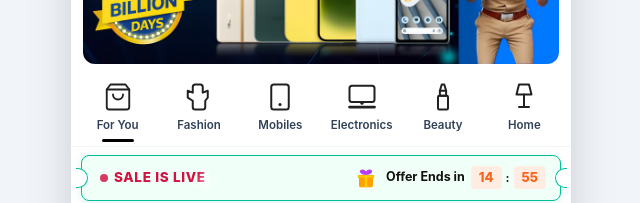
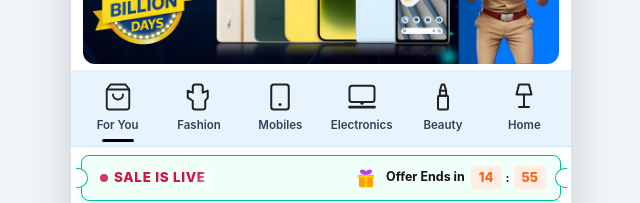
Before and after one commit to nug7795-debug/kitchenproduct, a Next.js app: page / in a window 1280 px wide. Shown: the part 349-552 px from the top of the page, without its empty margins (319-959 px from the left). Built offline with nearby package versions, Linux system fonts and the light colour scheme; no server answers; the database is empty.

Commit message:
fix: change homepage categories row background color to light blue matching the header image background

```diff
--- a/src/app/page.tsx
+++ b/src/app/page.tsx
@@ -414,7 +414,7 @@ export default function Home() {
       </div>
 
       {/* Categories Row */}
-      <div className="bg-white px-2 pt-3 pb-1 select-none border-b border-slate-100">
+      <div className="bg-[#e8f4fd] px-2 pt-3 pb-1 select-none border-b border-[#d0e7f9]">
         <div className="grid grid-cols-6 gap-1">
           {[
             { name: 'For You', icon: ForYouIcon },
```
